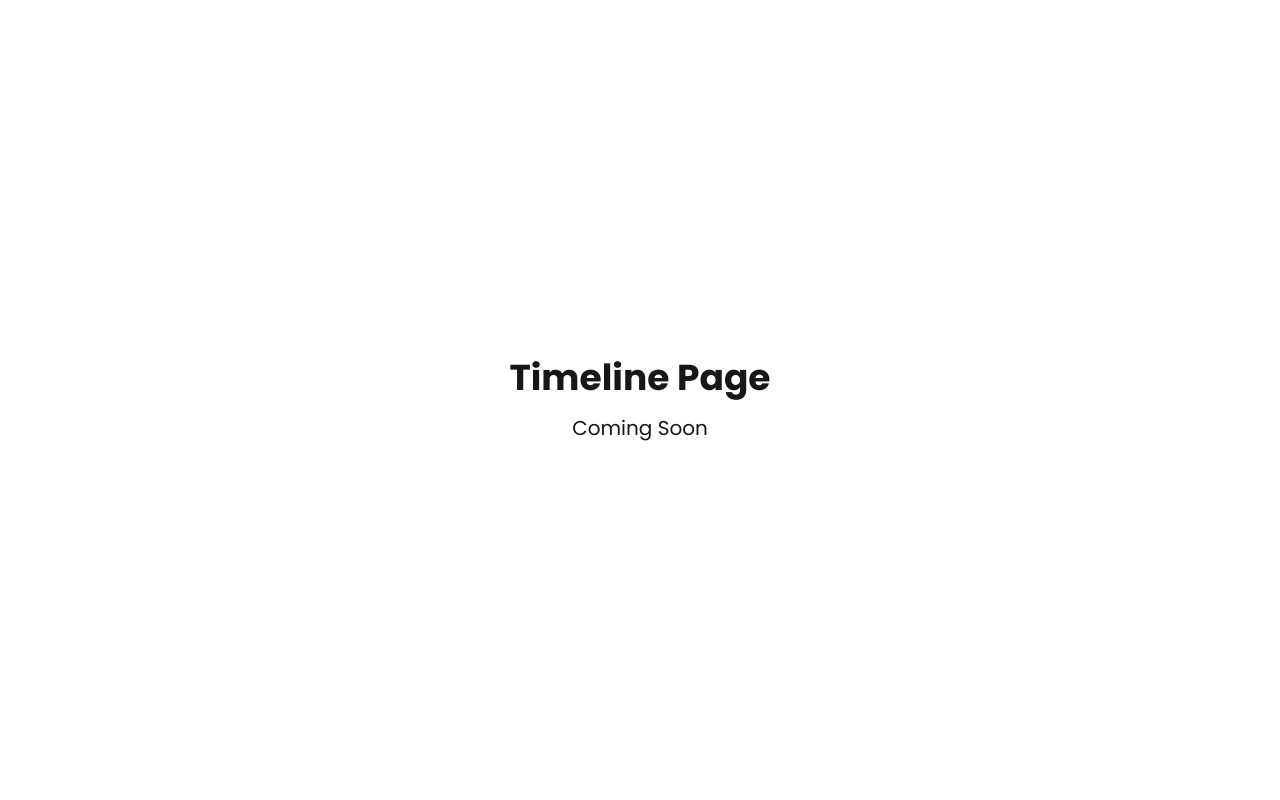
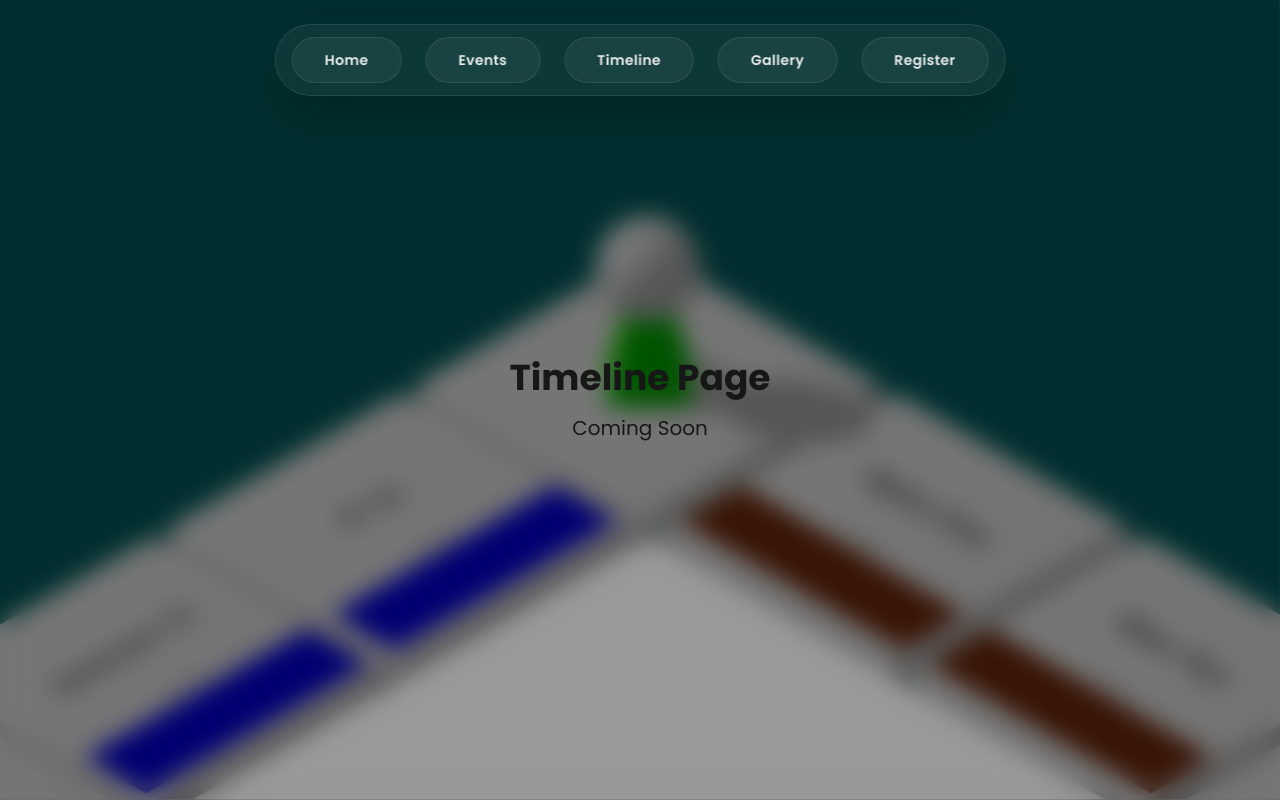
Before and after one commit to jadavpur-university-ed-cell/realeweekend5, a Next.js app: page /timeline in a window 1280 px wide. Built offline with nearby package versions, Linux system fonts and the light colour scheme; no server answers.

Commit message:
Changed gallery and timeline pages and added auth based navbar

```diff
--- a/app/gallery/page.tsx
+++ b/app/gallery/page.tsx
@@ -1,10 +1,20 @@
-import React from 'react';
-
 export default function GalleryPage() {
     return (
-        <div className="flex min-h-screen flex-col items-center justify-center p-24">
-            <h1 className="text-4xl font-bold">Gallery Page</h1>
-            <p className="mt-4 text-xl">Coming Soon</p>
+        <div
+            className="min-h-screen p-4 md:p-8 relative"
+            style={{
+                backgroundImage: "url('/bg/board.png')",
+                backgroundSize: 'cover',
+                backgroundPosition: 'center',
+                backgroundAttachment: 'fixed'
+            }}
+        >
+            <div className="absolute inset-0 bg-black/40 backdrop-blur-md z-0 fixed">
+                <div className="flex min-h-screen flex-col items-center justify-center p-24">
+                    <h1 className="text-4xl font-bold">Gallery Page</h1>
+                    <p className="mt-4 text-xl">Coming Soon</p>
+                </div>
+            </div>
         </div>
     );
 }
--- a/app/layout.tsx
+++ b/app/layout.tsx
@@ -2,6 +2,7 @@ import type { Metadata } from "next";
 import { Geist, Geist_Mono } from "next/font/google";
 import "./globals.css";
 import { Poppins } from "next/font/google";
+import Navbar from "@/components/Navbar";
 
 const poppins = Poppins({
   subsets: ["latin"],
@@ -34,6 +35,7 @@ export default function RootLayout({
       <body
         className={poppins.className}
       >
+        <Navbar />
         {children}
       </body>
     </html>
--- a/app/page.tsx
+++ b/app/page.tsx
@@ -4,7 +4,7 @@ import Navbar from "@/components/Navbar";
 export default function Website() {
   return (
     <>
-      <Navbar />
+      {/* <Navbar /> */}
       <MonopolyPage />
     </>
   )
--- a/app/register/page.tsx
+++ b/app/register/page.tsx
@@ -131,7 +131,7 @@ export default function Register() {
       */}
             <div className="absolute inset-0 bg-black/30 backdrop-blur-md z-0"></div>
 
-            <div className="w-full max-w-md bg-[#026b6d]/80 backdrop-blur-xl rounded-lg shadow-2xl p-8 relative z-10 border border-white/20">
+            <div className="mt-30 w-full max-w-md bg-[#026b6d]/80 backdrop-blur-xl rounded-lg shadow-2xl p-8 relative z-10 border border-white/20">
                 <h2 className="text-2xl font-bold text-center mb-6 text-white drop-shadow-md">
                     Student Registration
                 </h2>
--- a/app/timeline/page.tsx
+++ b/app/timeline/page.tsx
@@ -2,9 +2,21 @@ import React from 'react';
 
 export default function TimelinePage() {
     return (
-        <div className="flex min-h-screen flex-col items-center justify-center p-24">
-            <h1 className="text-4xl font-bold">Timeline Page</h1>
-            <p className="mt-4 text-xl">Coming Soon</p>
+        <div
+            className="min-h-screen p-4 md:p-8 relative"
+            style={{
+                backgroundImage: "url('/bg/board.png')",
+                backgroundSize: 'cover',
+                backgroundPosition: 'center',
+                backgroundAttachment: 'fixed'
+            }}
+        >
+            <div className="absolute inset-0 bg-black/40 backdrop-blur-md z-0 fixed">
+                <div className="flex min-h-screen flex-col items-center justify-center p-24">
+                    <h1 className="text-4xl font-bold">Timeline Page</h1>
+                    <p className="mt-4 text-xl">Coming Soon</p>
+                </div>
+            </div>
         </div>
     );
 }
--- a/components/Navbar.tsx
+++ b/components/Navbar.tsx
@@ -1,15 +1,35 @@
 "use client";
 
 import Link from "next/link";
-import React from "react";
+import React, { useEffect, useState } from "react";
 
 const Navbar = () => {
+  const [isLoggedIn, setIsLoggedIn] = useState(false);
+
+  useEffect(() => {
+    async function fetchUser() {
+      try {
+        const res = await fetch('/api/me');
+        if (res.ok) {
+          const data = await res.json();
+          setIsLoggedIn(true);
+        } else {
+          setIsLoggedIn(false);
+        }
+      } catch (e) {
+        setIsLoggedIn(false);
+      }
+    }
+    fetchUser();
+  }, []);
+
+
   const navItems = [
     { name: "Home", href: "/" },
     { name: "Events", href: "/events" },
     { name: "Timeline", href: "/timeline" },
     { name: "Gallery", href: "/gallery" },
-    { name: "Dashboard", href: "/dashboard" },
+    { name: isLoggedIn ? "Dashboard" : "Register", href: isLoggedIn ? "/dashboard" : "/register" },
   ];
 
   return (
```
